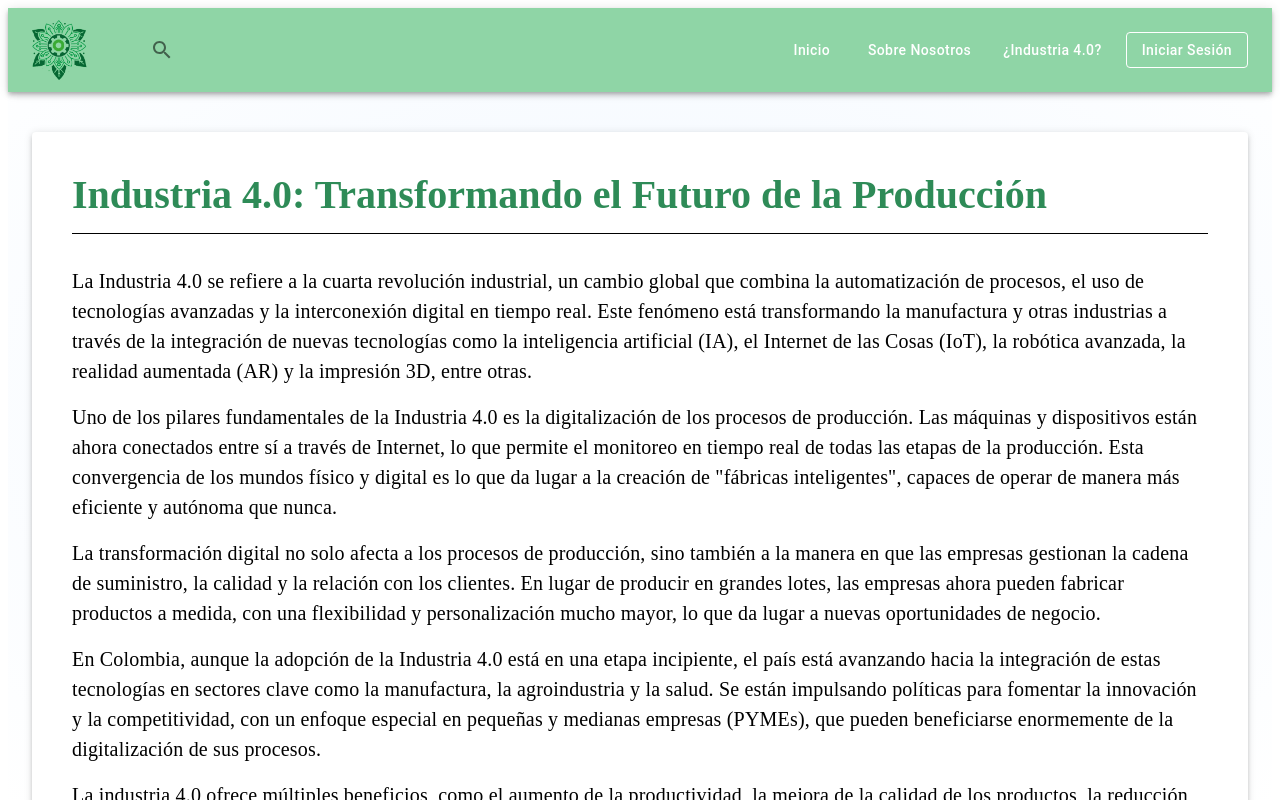
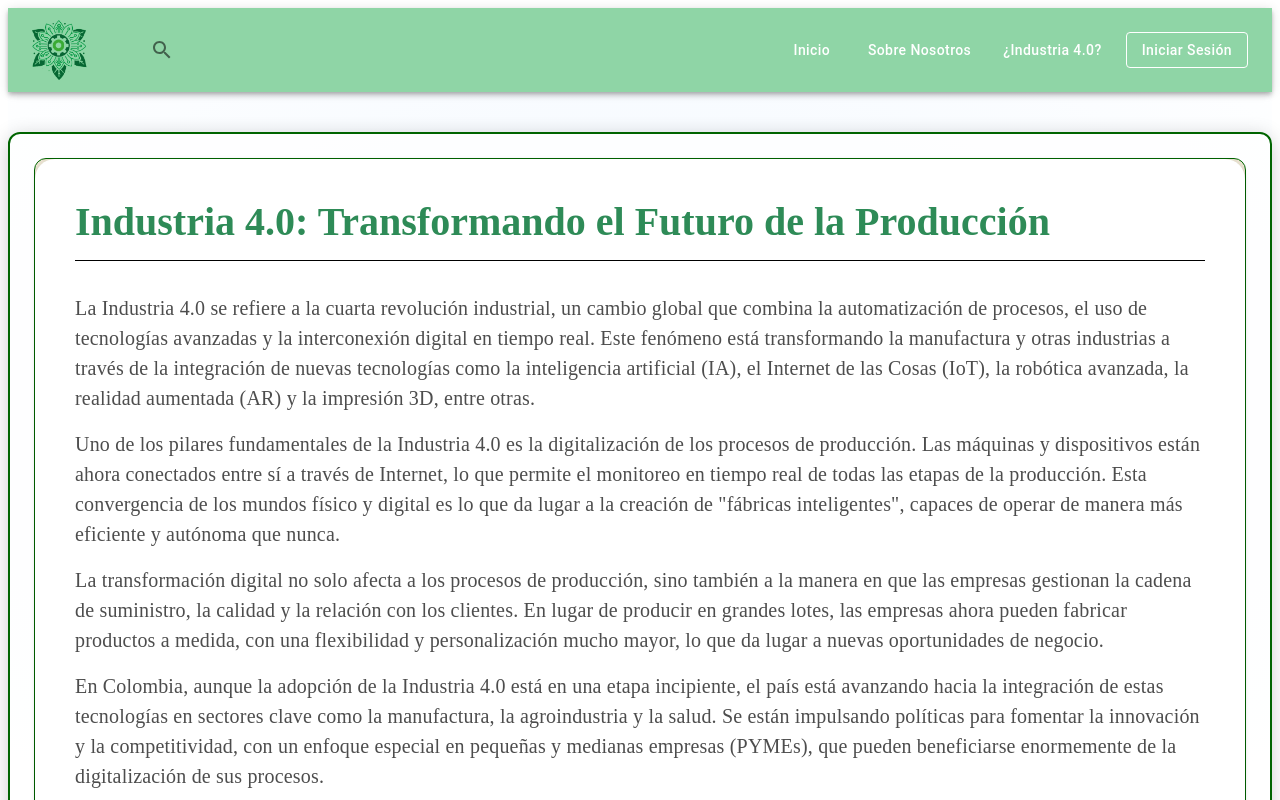
Before and after one commit to SamGG00/FactoriaInteligenteFE, a React (Vite) app: page /Information in a window 1280 px wide. Shown: the top 800 px of the page. Built offline with nearby package versions, Linux system fonts and the light colour scheme.

Commit message:
Cambios en informacion y agregado del footer

```diff
--- a/src/pages/info/Information.jsx
+++ b/src/pages/info/Information.jsx
@@ -1,50 +1,96 @@
 import React from 'react';
 import { Card, CardContent, Typography, Container, Box, Paper, Divider } from '@mui/material';
 import NavBar from "/src/pages/home/components/AppBar.jsx";
+import Footer from "/src/pages/home/components/Footer.jsx";
 
 export default function Informacion() {
-
   return (
     <div>
       <NavBar />
-      <Container maxWidth="xl" sx={{ mt: 5, mb: 5 }}>
-        <Paper elevation={3} sx={{ height: '100vh', display: 'flex', flexDirection: 'column' }}>
-          <Card sx={{ boxShadow: 0, borderRadius: 2, flex: 1,color: 'black' }}>
+      <Container
+        maxWidth="xl"
+        sx={{
+          mt: 5,
+          mb: 5,
+          backgroundColor: 'rgba(255, 255, 255, 0.8)',
+          boxShadow: '0 4px 20px rgba(0, 0, 0, 0.2)',
+          borderRadius: 3,
+          border: '2px solid #006400',
+          padding: 3,
+        }}
+      >
+        <Paper
+          elevation={3}
+          sx={{
+            height: '100vh',
+            display: 'flex',
+            flexDirection: 'column',
+            backgroundColor: '#faf3e0',
+            borderRadius: 3,
+            boxShadow: 'inset 0 0 20px rgba(0, 0, 0, 0.1)',
+            border: '1px solid #006400',
+          }}
+        >
+          <Card
+            sx={{
+              boxShadow: 2,
+              borderRadius: 5,
+              flex: 1,
+              color: 'black',
+            }}
+          >
             <CardContent sx={{ p: 5 }}>
               {/* Título */}
-              <Typography variant="h3" component="h1" gutterBottom sx={{ fontWeight: 'bold ', fontSize: 40  , fontFamily: 'Times New Roman, serif', color: '#2E8B57' }}>
+              <Typography
+                variant="h3"
+                component="h1"
+                gutterBottom
+                sx={{
+                  fontWeight: 'bold',
+                  fontSize: 40,
+                  fontFamily: 'Times New Roman, serif',
+                  color: '#2E8B57',
+                }}
+              >
                 Industria 4.0: Transformando el Futuro de la Producción
               </Typography>
 
               {/* Línea sutil */}
-              <Divider sx={{ borderColor: 'rgba(0, 0, 0, 1)', marginBottom: 4 }} />
+              <Divider
+                sx={{
+                  borderColor: 'rgba(0, 0, 0, 1)',
+                  marginBottom: 4,
+                }}
+              />
 
               {/* Contenido */}
-              <Typography variant="body1" paragraph sx={{fontSize: 20 , fontFamily: 'Times New Roman, serif'}}>
-                La Industria 4.0 se refiere a la cuarta revolución industrial, un cambio global que combina la automatización de procesos, el uso de tecnologías avanzadas y la interconexión digital en tiempo real. Este fenómeno está transformando la manufactura y otras industrias a través de la integración de nuevas tecnologías como la inteligencia artificial (IA), el Internet de las Cosas (IoT), la robótica avanzada, la realidad aumentada (AR) y la impresión 3D, entre otras.
-              </Typography>
-              <Typography variant="body1" paragraph sx={{ fontSize: 20  , fontFamily: 'Times New Roman, serif'}}>
-                Uno de los pilares fundamentales de la Industria 4.0 es la digitalización de los procesos de producción. Las máquinas y dispositivos están ahora conectados entre sí a través de Internet, lo que permite el monitoreo en tiempo real de todas las etapas de la producción. Esta convergencia de los mundos físico y digital es lo que da lugar a la creación de "fábricas inteligentes", capaces de operar de manera más eficiente y autónoma que nunca.
-              </Typography>
-              <Typography variant="body1" paragraph sx={{ fontSize: 20  , fontFamily: 'Times New Roman, serif'}}>
-                La transformación digital no solo afecta a los procesos de producción, sino también a la manera en que las empresas gestionan la cadena de suministro, la calidad y la relación con los clientes. En lugar de producir en grandes lotes, las empresas ahora pueden fabricar productos a medida, con una flexibilidad y personalización mucho mayor, lo que da lugar a nuevas oportunidades de negocio.
-              </Typography>
-              <Typography variant="body1" paragraph sx={{ fontSize: 20  , fontFamily: 'Times New Roman, serif'}}>
-                En Colombia, aunque la adopción de la Industria 4.0 está en una etapa incipiente, el país está avanzando hacia la integración de estas tecnologías en sectores clave como la manufactura, la agroindustria y la salud. Se están impulsando políticas para fomentar la innovación y la competitividad, con un enfoque especial en pequeñas y medianas empresas (PYMEs), que pueden beneficiarse enormemente de la digitalización de sus procesos.
-              </Typography>
-              <Typography variant="body1" paragraph sx={{ fontSize: 20  , fontFamily: 'Times New Roman, serif'}}>
-                La industria 4.0 ofrece múltiples beneficios, como el aumento de la productividad, la mejora de la calidad de los productos, la reducción de costos operativos, el aumento de la flexibilidad en la producción y una mejor gestión de los recursos. Sin embargo, también presenta desafíos, como la necesidad de una infraestructura tecnológica adecuada, la capacitación de la fuerza laboral y la implementación de ciberseguridad para proteger los sistemas interconectados.
-              </Typography>
-              <Typography variant="body1" paragraph sx={{ fontSize: 20  , fontFamily: 'Times New Roman, serif'}}>
-                Con el fin de facilitar la adopción de estas tecnologías, es fundamental que las empresas desarrollen una estrategia de transformación digital clara, que contemple no solo la integración de nuevas tecnologías, sino también la creación de un entorno empresarial más ágil y resiliente ante los cambios rápidos del mercado global.
-              </Typography>
-              <Typography variant="body1" paragraph sx={{ fontSize: 20  , fontFamily: 'Times New Roman, serif'}}>
-                La Industria 4.0 está diseñada para hacer que las industrias sean más inteligentes, sostenibles y competitivas. A medida que estas tecnologías continúan evolucionando, la transformación digital se está convirtiendo en una necesidad para todas las empresas que deseen mantenerse relevantes en un mundo cada vez más conectado y automatizado.
-              </Typography>
+              {[
+                'La Industria 4.0 se refiere a la cuarta revolución industrial, un cambio global que combina la automatización de procesos, el uso de tecnologías avanzadas y la interconexión digital en tiempo real. Este fenómeno está transformando la manufactura y otras industrias a través de la integración de nuevas tecnologías como la inteligencia artificial (IA), el Internet de las Cosas (IoT), la robótica avanzada, la realidad aumentada (AR) y la impresión 3D, entre otras.',
+                'Uno de los pilares fundamentales de la Industria 4.0 es la digitalización de los procesos de producción. Las máquinas y dispositivos están ahora conectados entre sí a través de Internet, lo que permite el monitoreo en tiempo real de todas las etapas de la producción. Esta convergencia de los mundos físico y digital es lo que da lugar a la creación de "fábricas inteligentes", capaces de operar de manera más eficiente y autónoma que nunca.',
+                'La transformación digital no solo afecta a los procesos de producción, sino también a la manera en que las empresas gestionan la cadena de suministro, la calidad y la relación con los clientes. En lugar de producir en grandes lotes, las empresas ahora pueden fabricar productos a medida, con una flexibilidad y personalización mucho mayor, lo que da lugar a nuevas oportunidades de negocio.',
+                'En Colombia, aunque la adopción de la Industria 4.0 está en una etapa incipiente, el país está avanzando hacia la integración de estas tecnologías en sectores clave como la manufactura, la agroindustria y la salud. Se están impulsando políticas para fomentar la innovación y la competitividad, con un enfoque especial en pequeñas y medianas empresas (PYMEs), que pueden beneficiarse enormemente de la digitalización de sus procesos.',
+                'La industria 4.0 ofrece múltiples beneficios, como el aumento de la productividad, la mejora de la calidad de los productos, la reducción de costos operativos, el aumento de la flexibilidad en la producción y una mejor gestión de los recursos. Sin embargo, también presenta desafíos, como la necesidad de una infraestructura tecnológica adecuada, la capacitación de la fuerza laboral y la implementación de ciberseguridad para proteger los sistemas interconectados.',
+                'Con el fin de facilitar la adopción de estas tecnologías, es fundamental que las empresas desarrollen una estrategia de transformación digital clara, que contemple no solo la integración de nuevas tecnologías, sino también la creación de un entorno empresarial más ágil y resiliente ante los cambios rápidos del mercado global.',
+                'La Industria 4.0 está diseñada para hacer que las industrias sean más inteligentes, sostenibles y competitivas. A medida que estas tecnologías continúan evolucionando, la transformación digital se está convirtiendo en una necesidad para todas las empresas que deseen mantenerse relevantes en un mundo cada vez más conectado y automatizado.',
+              ].map((paragraph, index) => (
+                <Typography
+                  key={index}
+                  variant="body1"
+                  paragraph
+                  sx={{
+                    fontSize: 20,
+                    fontFamily: 'Times New Roman, serif',
+                    color: '#4d4d4d',
+                  }}
+                >
+                  {paragraph}
+                </Typography>
+              ))}
             </CardContent>
           </Card>
         </Paper>
       </Container>
+      <Footer />
     </div>
   );
 }
```
